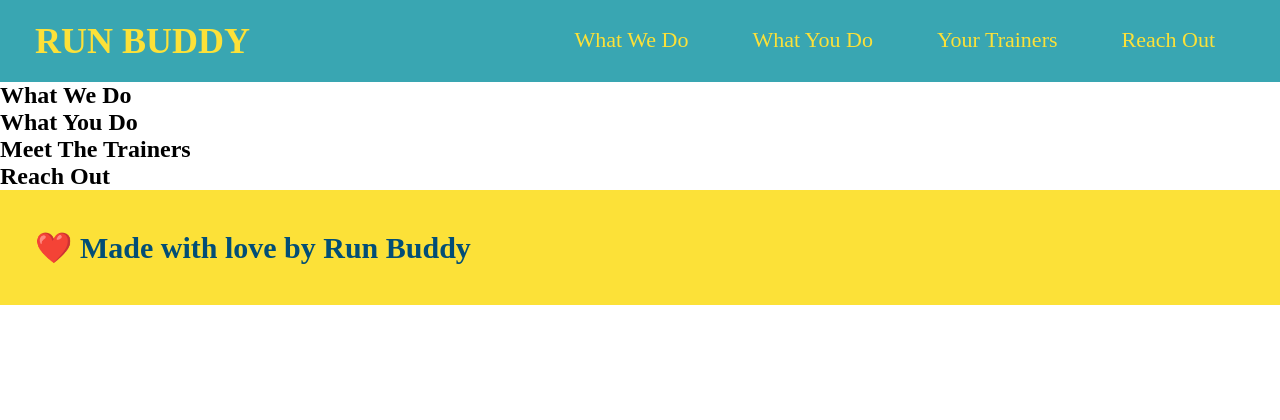
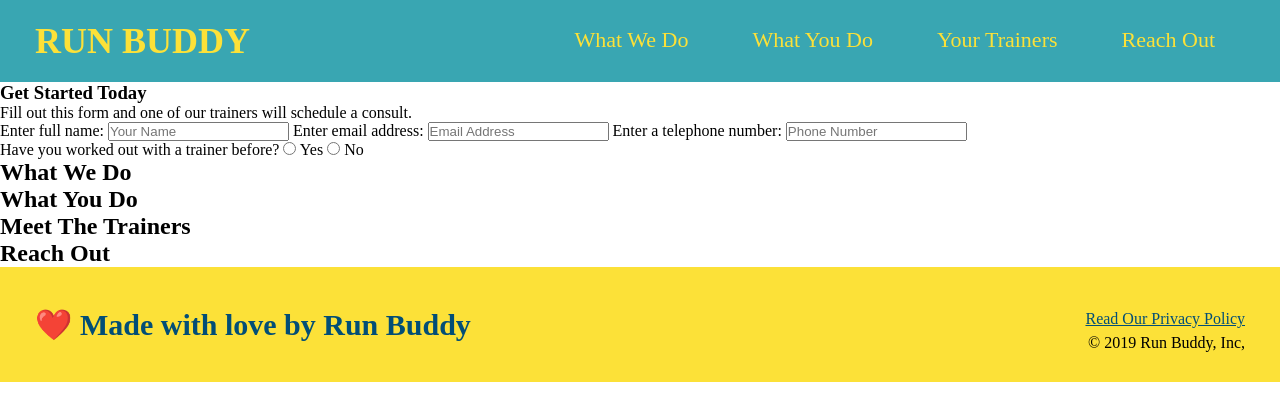
Before and after one commit to megphillips21/run-buddy, a plain HTML site: page index.html in a window 1280 px wide. Drawn offline with Linux system fonts and the light colour scheme.

Commit message:
hero elements form up to radio button

```diff
--- a/index.html
+++ b/index.html
@@ -36,6 +36,26 @@
 
     <!--hero/jumbotron-->
     <section>
+        <div>
+            <h3> Get Started Today</h3>
+            <p>Fill out this form and one of our trainers will schedule a consult.</p>
+        <!--add form element-->
+        <form>
+            <label for="name">Enter full name:</label>
+            <input type="text" placeholder="Your Name" name="name" id="name"/>
+            <label for="email"> Enter email address:</label>
+            <input type="text" placeholder="Email Address"name="email" id="email"/>
+            <label for="phone">Enter a telephone number:</label>
+            <input type="text" placeholder="Phone Number" name="phone" id="phone"/>
+            <p>
+                Have you worked out with a trainer before?
+                <input type="radio"name="trainer-confirm" id="trainer-yes"/>
+                <label for="trainer-yes">Yes</label>
+                <input type="radio" name="trainer-confirm" id="trainer-no"/>
+                <label for="trainer-no">No</label>
+            </p>
+        </form>
+        </div>
     </section>
 
     <!--"what we do" section-->
@@ -61,6 +81,10 @@
     <!--footer-->
     <footer>
         <h2>❤️ Made with love by Run Buddy</h2>
+        <div>
+            <a href="#">Read Our Privacy Policy</a><br />
+            &copy; 2019 Run Buddy, Inc,
+        </div>
     </footer>
 
  </body>
```
